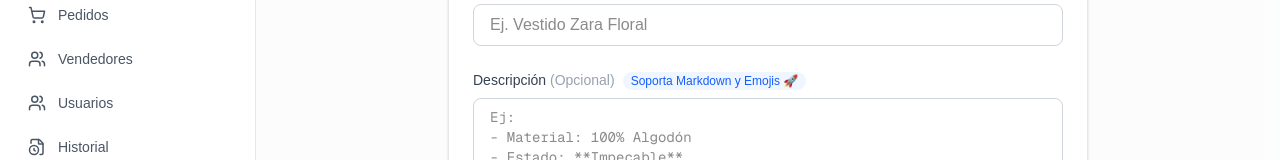
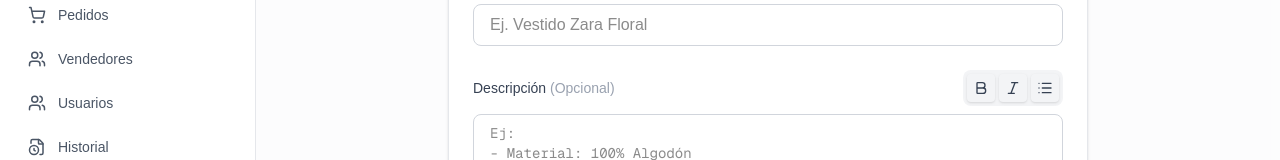
Before and after one commit to RAMIR007/Renova-Market3.0, a Next.js app: page /admin/products/new in a window 1280 px wide. Shown: the part 181-341 px from the top of the page. Built offline with nearby package versions, Linux system fonts and the light colour scheme; no server answers; the database is empty.

Commit message:
Add Markdown toolbar buttons for bold, italic, and lists

```diff
--- a/src/app/admin/products/[id]/edit-form.tsx
+++ b/src/app/admin/products/[id]/edit-form.tsx
@@ -2,8 +2,8 @@
 
 import { updateProduct } from "@/actions/products";
 import Link from "next/link";
-import { ArrowLeft, Save } from "lucide-react";
-import { useState } from "react";
+import { ArrowLeft, Save, Bold, Italic, List as ListIcon } from "lucide-react";
+import { useState, useRef } from "react";
 import ImageUpload from "@/components/admin/ImageUpload";
 
 interface Category {
@@ -35,6 +35,23 @@ export default function EditProductForm({ product, categories }: EditProductForm
     const [images, setImages] = useState<string[]>(product.images || []);
     const updateWithId = updateProduct.bind(null, product.id);
 
+    // Markdown Helper
+    const textareaRef = useRef<HTMLTextAreaElement>(null);
+    const insertFormat = (prefix: string, suffix: string = '') => {
+        if (!textareaRef.current) return;
+        const start = textareaRef.current.selectionStart;
+        const end = textareaRef.current.selectionEnd;
+        const text = textareaRef.current.value;
+
+        const before = text.substring(0, start);
+        const selection = text.substring(start, end);
+        const after = text.substring(end);
+
+        textareaRef.current.value = before + prefix + selection + suffix + after;
+        textareaRef.current.focus();
+        textareaRef.current.setSelectionRange(start + prefix.length, end + prefix.length);
+    };
+
     return (
         <div className="max-w-2xl mx-auto py-8 px-4">
             <div className="flex items-center gap-4 mb-8">
@@ -64,10 +81,39 @@ export default function EditProductForm({ product, categories }: EditProductForm
                         </div>
 
                         <div className="col-span-2">
-                            <label className="block text-sm font-medium text-gray-700 mb-2">
-                                Descripción <span className="ml-2 text-xs text-blue-600 bg-blue-50 px-2 py-0.5 rounded-full">Formatos soportados: Markdown y Emojis 🚀</span>
-                            </label>
+                            <div className="flex justify-between items-center mb-2">
+                                <label className="block text-sm font-medium text-gray-700">
+                                    Descripción <span className="text-gray-400 font-normal">(Opcional)</span>
+                                </label>
+                                <div className="flex gap-1 bg-gray-100 p-1 rounded-lg">
+                                    <button
+                                        type="button"
+                                        onClick={() => insertFormat('**', '**')}
+                                        className="p-1.5 hover:bg-white rounded shadow-sm text-gray-700"
+                                        title="Negrita"
+                                    >
+                                        <Bold size={16} />
+                                    </button>
+                                    <button
+                                        type="button"
+                                        onClick={() => insertFormat('*', '*')}
+                                        className="p-1.5 hover:bg-white rounded shadow-sm text-gray-700"
+                                        title="Cursiva"
+                                    >
+                                        <Italic size={16} />
+                                    </button>
+                                    <button
+                                        type="button"
+                                        onClick={() => insertFormat('\n- ', '')}
+                                        className="p-1.5 hover:bg-white rounded shadow-sm text-gray-700"
+                                        title="Lista"
+                                    >
+                                        <ListIcon size={16} />
+                                    </button>
+                                </div>
+                            </div>
                             <textarea
+                                ref={textareaRef}
                                 name="description"
                                 rows={6}
                                 defaultValue={product.description || ""}
--- a/src/app/admin/products/new/form.tsx
+++ b/src/app/admin/products/new/form.tsx
@@ -2,8 +2,8 @@
 
 import { createProduct } from "@/actions/products";
 import Link from "next/link";
-import { ArrowLeft, Save } from "lucide-react";
-import { useState } from "react";
+import { ArrowLeft, Save, Bold, Italic, List as ListIcon } from "lucide-react";
+import { useState, useRef } from "react";
 // Import the new client component
 import ImageUpload from "@/components/admin/ImageUpload";
 
@@ -25,6 +25,34 @@ export default function NewProductForm({ categories, userRole }: NewProductFormP
     const [isCreatingCategory, setIsCreatingCategory] = useState(false);
     const [newCategoryName, setNewCategoryName] = useState("");
     const [loadingCategory, setLoadingCategory] = useState(false);
+
+    // Markdown Helper
+    const textareaRef = useRef<HTMLTextAreaElement>(null);
+    const insertFormat = (prefix: string, suffix: string = '') => {
+        if (!textareaRef.current) return;
+        const start = textareaRef.current.selectionStart;
+        const end = textareaRef.current.selectionEnd;
+        const text = textareaRef.current.value;
+
+        // If nothing selected, just insert. If selected, wrap.
+        const before = text.substring(0, start);
+        const selection = text.substring(start, end);
+        const after = text.substring(end);
+
+        // This is a controlled component technically via the 'name' prop for formData,
+        // but we are manipulating DOM directly. Ideally we'd bind value state but
+        // for this form we are using uncontrolled native inputs mostly.
+        // So direct DOM manipulation is fine for the textarea content.
+
+        textareaRef.current.value = before + prefix + selection + suffix + after;
+
+        // Restore focus and selection
+        textareaRef.current.focus();
+        const newCursorPos = start + prefix.length + selection.length + suffix.length; // Move to end of insertion?
+        // Or keep selection?
+        // Let's just put cursor after insertion
+        textareaRef.current.setSelectionRange(start + prefix.length, end + prefix.length);
+    };
 
     const isAdmin = userRole === 'ADMIN';
 
@@ -91,11 +119,39 @@ export default function NewProductForm({ categories, userRole }: NewProductFormP
                         </div>
 
                         <div className="col-span-2">
-                            <label className="block text-sm font-medium text-gray-700 mb-2">
-                                Descripción <span className="text-gray-400 font-normal">(Opcional)</span>
-                                <span className="ml-2 text-xs text-blue-600 bg-blue-50 px-2 py-0.5 rounded-full">Soporta Markdown y Emojis 🚀</span>
-                            </label>
+                            <div className="flex justify-between items-center mb-2">
+                                <label className="block text-sm font-medium text-gray-700">
+                                    Descripción <span className="text-gray-400 font-normal">(Opcional)</span>
+                                </label>
+                                <div className="flex gap-1 bg-gray-100 p-1 rounded-lg">
+                                    <button
+                                        type="button"
+                                        onClick={() => insertFormat('**', '**')}
+                                        className="p-1.5 hover:bg-white rounded shadow-sm text-gray-700"
+                                        title="Negrita"
+                                    >
+                                        <Bold size={16} />
+                                    </button>
+                                    <button
+                                        type="button"
+                                        onClick={() => insertFormat('*', '*')}
+                                        className="p-1.5 hover:bg-white rounded shadow-sm text-gray-700"
+                                        title="Cursiva"
+                                    >
+                                        <Italic size={16} />
+                                    </button>
+                                    <button
+                                        type="button"
+                                        onClick={() => insertFormat('\n- ', '')}
+                                        className="p-1.5 hover:bg-white rounded shadow-sm text-gray-700"
+                                        title="Lista"
+                                    >
+                                        <ListIcon size={16} />
+                                    </button>
+                                </div>
+                            </div>
                             <textarea
+                                ref={textareaRef}
                                 name="description"
                                 rows={6}
                                 className="w-full px-4 py-3 md:py-2 rounded-lg border border-gray-300 focus:ring-2 focus:ring-black focus:outline-none transition-all text-base font-mono text-sm"
```
